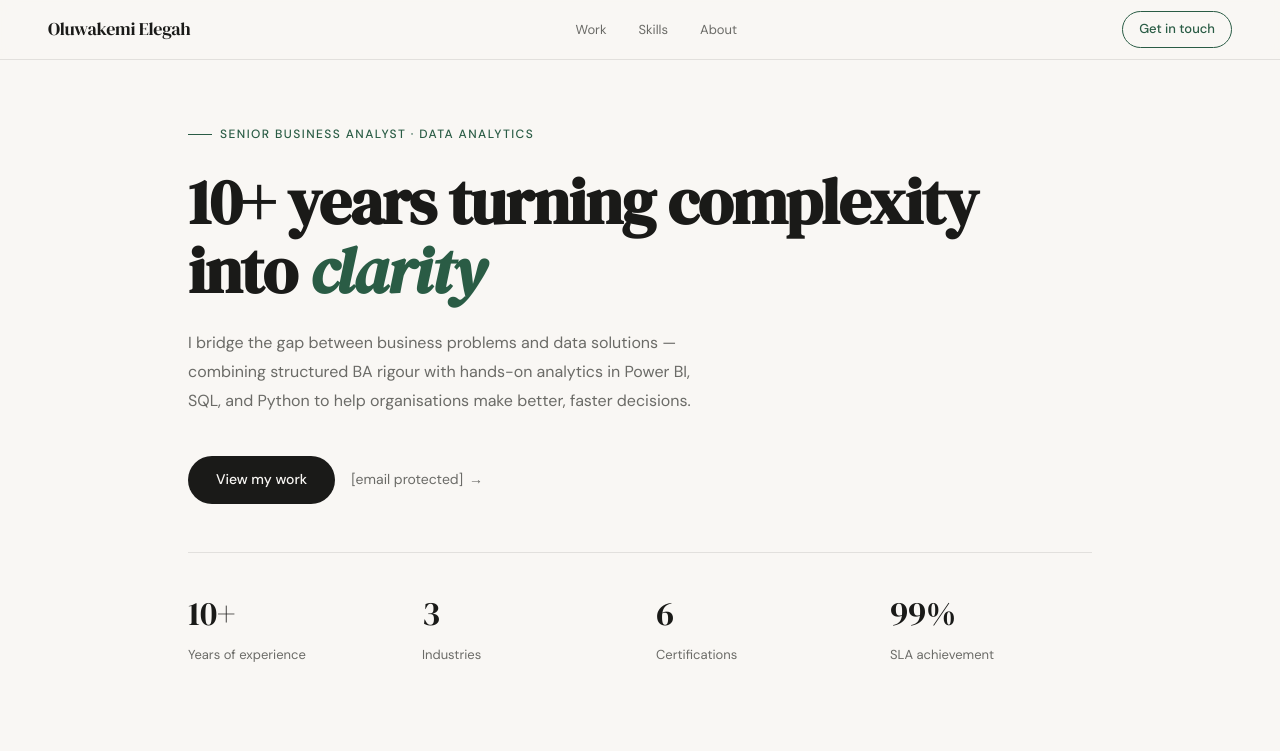
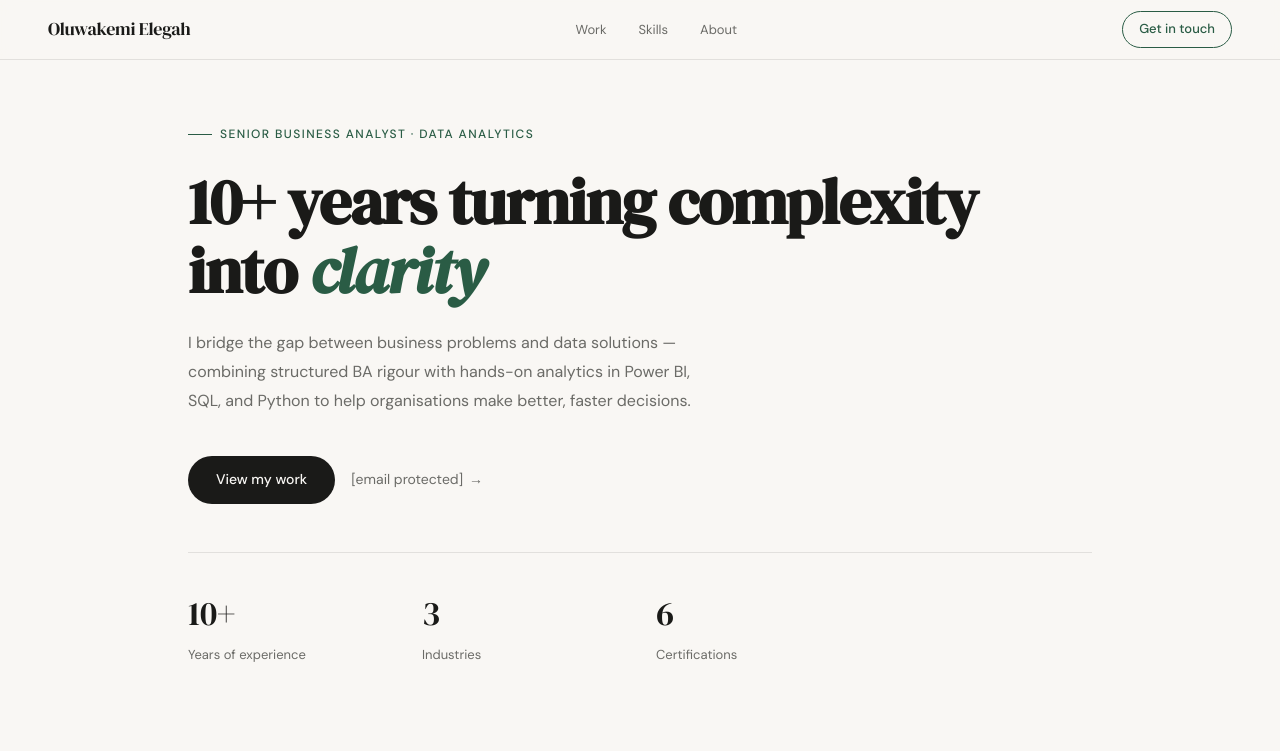
Before and after one commit to kemielegah/Kemielegah.github.io, a plain HTML site: page index.html in a window 1280 px wide. Shown: the top 751 px of the page. Drawn offline with Linux system fonts and the light colour scheme.

Commit message:
Update index.html

```diff
--- a/index.html
+++ b/index.html
@@ -3,7 +3,7 @@
 <head>
 <meta charset="UTF-8">
 <meta name="viewport" content="width=device-width, initial-scale=1.0">
-<title>Oluwakemi Elegah — Senior Business Analyst & Data Analytics</title>
+<title>Oluwakemi A. Elegah — Senior Business Analyst & Data Analytics</title>
 <link href="https://fonts.googleapis.com/css2?family=DM+Serif+Display:ital@0;1&family=DM+Sans:wght@300;400;500&display=swap" rel="stylesheet">
 <style>
   *, *::before, *::after { box-sizing: border-box; margin: 0; padding: 0; }
@@ -126,10 +126,6 @@
       <div class="stat-num">6</div>
       <div class="stat-label">Certifications</div>
     </div>
-    <div>
-      <div class="stat-num">99%</div>
-      <div class="stat-label">SLA achievement</div>
-    </div>
   </div>
 </section>
 
```
